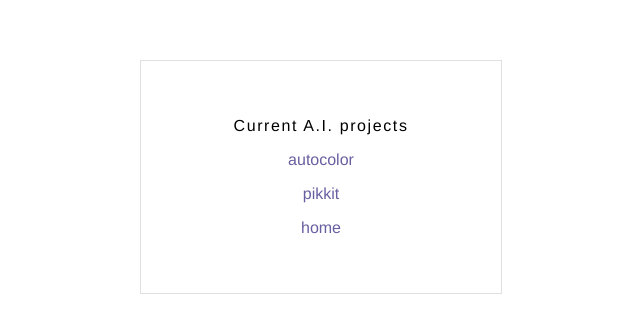
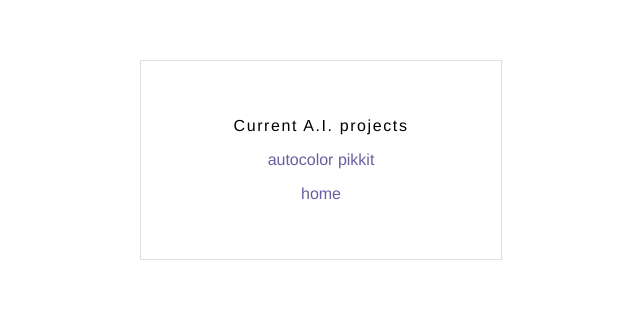
Before and after one commit to AlbertHJLee/AlbertHJLee.github.io, a plain HTML site: page projects/index.html in a window 1280 px wide. Shown: the part 190-522 px from the top of the page, 319-959 px from the left. Drawn offline with Linux system fonts and the light colour scheme.

Commit message:
Spacing fix

```diff
--- a/projects/index.html
+++ b/projects/index.html
@@ -25,8 +25,10 @@
 
 <div class="root">
 <p align="center" class="header">Current A.I. projects</p>
-<p align="center"><a href="https://github.com/AlbertHJLee/autocolor">autocolor</a></p>
-<p align="center"><a href="https://github.com/AlbertHJLee/minster">pikkit</a></p>
+<p align="center">
+  <a href="https://github.com/AlbertHJLee/autocolor">autocolor</a>
+  <a href="https://github.com/AlbertHJLee/minster">pikkit</a>
+</p>
 <p align="center"><a href="../">home</a></p>
 </div>
 
```
